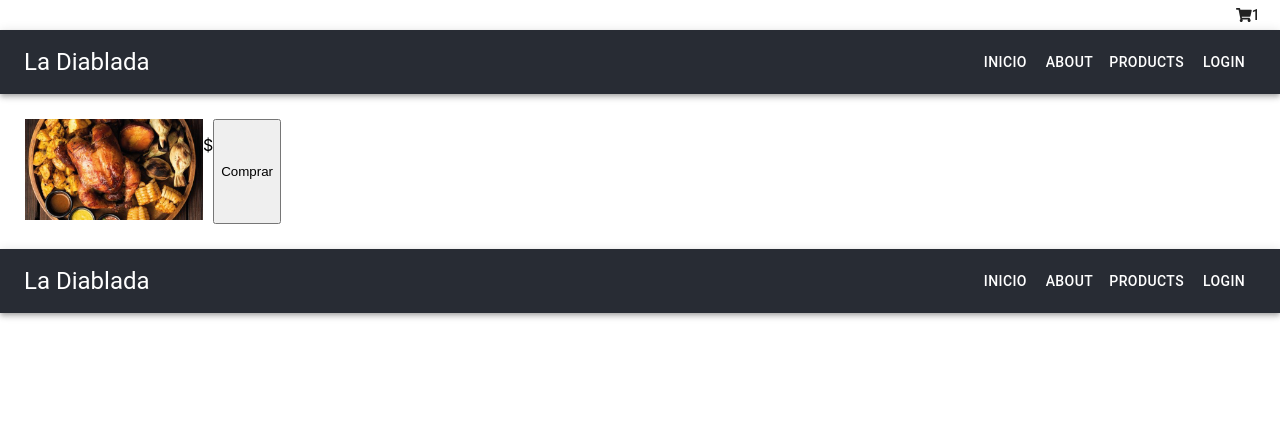
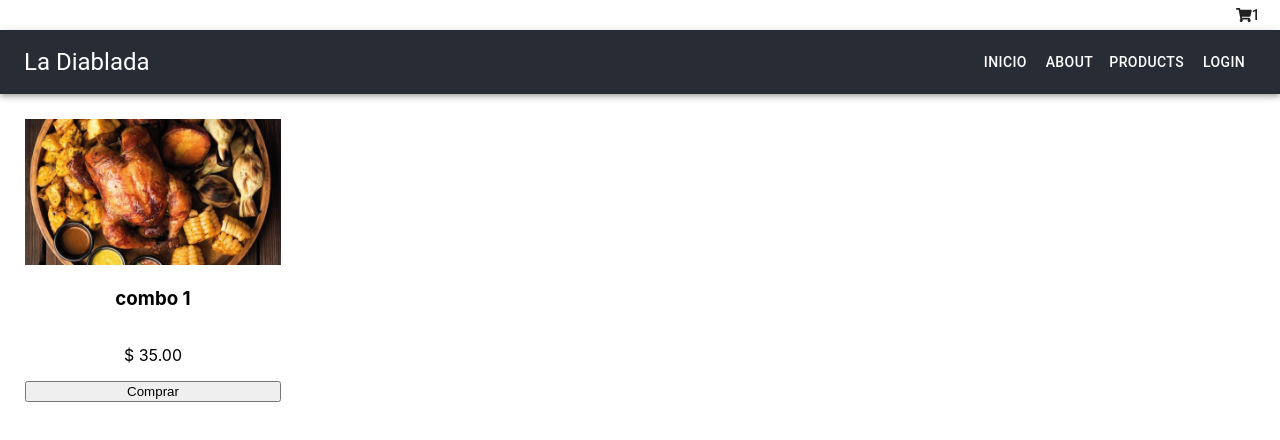
Before and after one commit to jfcattaneo87/ladiablada, a React (Create React App) app: page / in a window 1280 px wide. Shown: the top 440 px of the page. Built offline with nearby package versions, Linux system fonts and the light colour scheme.

Commit message:
modificando app

```diff
--- a/src/App.js
+++ b/src/App.js
@@ -1,6 +1,5 @@
 import './App.css';
 import NavBar from './components/NavBar/NavBar';
-import Products from './components/Products/Products';
 import CartWidget from './components/CartWidget/CartWidget';
 import ListContainer from './components/ListContainer/ListContainer';
 
@@ -11,7 +10,6 @@ function App() {
     <div className="App">
         <CartWidget/>
         <NavBar/>
-        <Products/>
         <ListContainer/>
 
     </div>
--- a/src/components/ListContainer/ListContainer.js
+++ b/src/components/ListContainer/ListContainer.js
@@ -1,34 +1,16 @@
+import React from "react";
 import './ListContainer.css';
+import Products from "../Products/Products";
 // external components
-import AppBar from '@material-ui/core/AppBar';
-import Toolbar from '@material-ui/core/Toolbar';
-import Typography from '@material-ui/core/Typography';
-import Button from '@material-ui/core/Button';
 
 
 
-
-const ListContainer = () => {
-
-    return (
-        <AppBar position="static" className="main-NavBar">
-        <Toolbar>
-            <div className="container-logo">
-                <Typography variant="h5">
-                    La Diablada
-                </Typography>
-            </div>
-            <div className="container-icono-login">
-                <Button color="inherit">inicio</Button>
-                <Button color="inherit">about</Button>
-                <Button color="inherit">products</Button>
-                <Button color="inherit">Login</Button>
-            </div>
-        </Toolbar>
-  </AppBar>
-
-
-    );
+  export default class ListContainer extends React.Component {
+      render(){
+          return(
+              <div>
+                   <Products title="combo 1" price="35.00"/>
+              </div>
+          )
+      }
   }
-
-  export default ListContainer;
--- a/src/components/Products/Products.css
+++ b/src/components/Products/Products.css
@@ -2,7 +2,7 @@
     width: 20%;
     margin: 25px;
     display: flex;
-
+    flex-direction: column;
 
 }
 .container-productos div{
```
